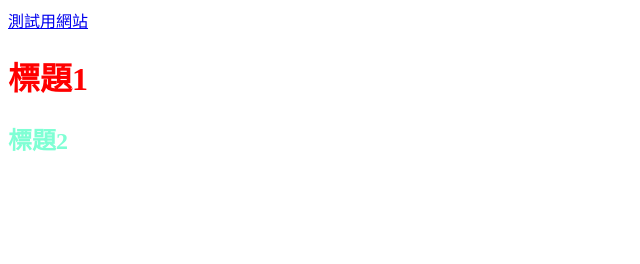
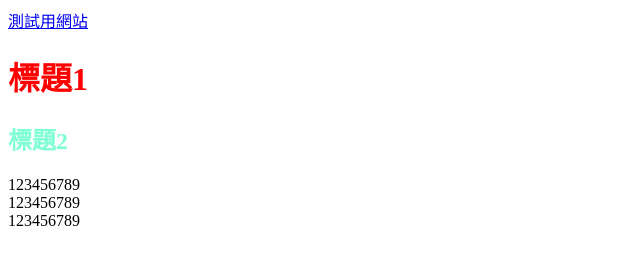
Before and after one commit to Lava-924/github0106, a plain HTML site: page index.html in a window 1280 px wide. Shown: the whole page, without its empty margins (0-640 px from the left). Drawn offline with Linux system fonts and the light colour scheme.

Commit message:
no message

```diff
--- a/index.html
+++ b/index.html
@@ -10,5 +10,22 @@
     <a href="https://google.com/">測試用網站</a>
     <h1>標題1</h1>
     <h2>標題2</h2>
+    <table>
+        <table>
+            <a>123</a>
+            <a>456</a>
+            <a>789</a>
+        </table>
+        <table>
+            <a>123</a>
+            <a>456</a>
+            <a>789</a>
+        </table>
+        <table>
+            <a>123</a>
+            <a>456</a>
+            <a>789</a>
+        </table>
+    </table>
 </body>
 </html>
```
